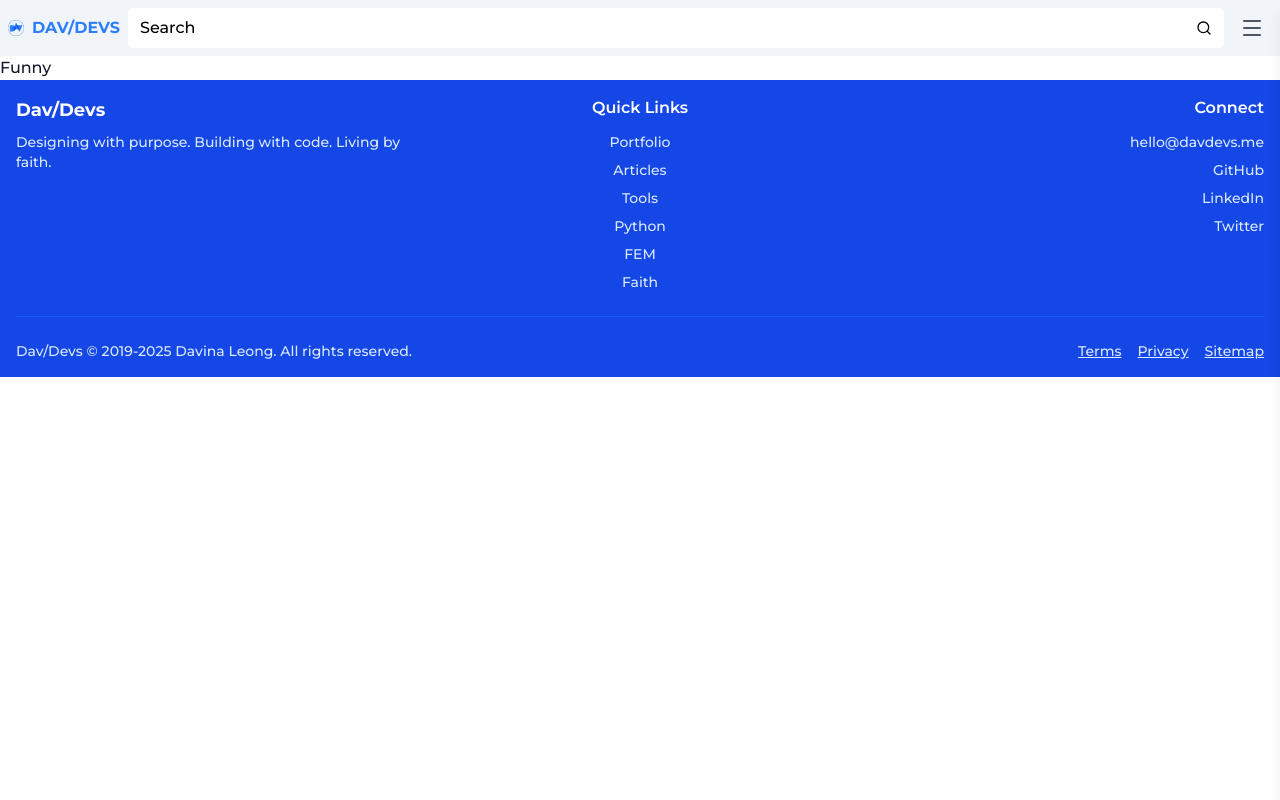
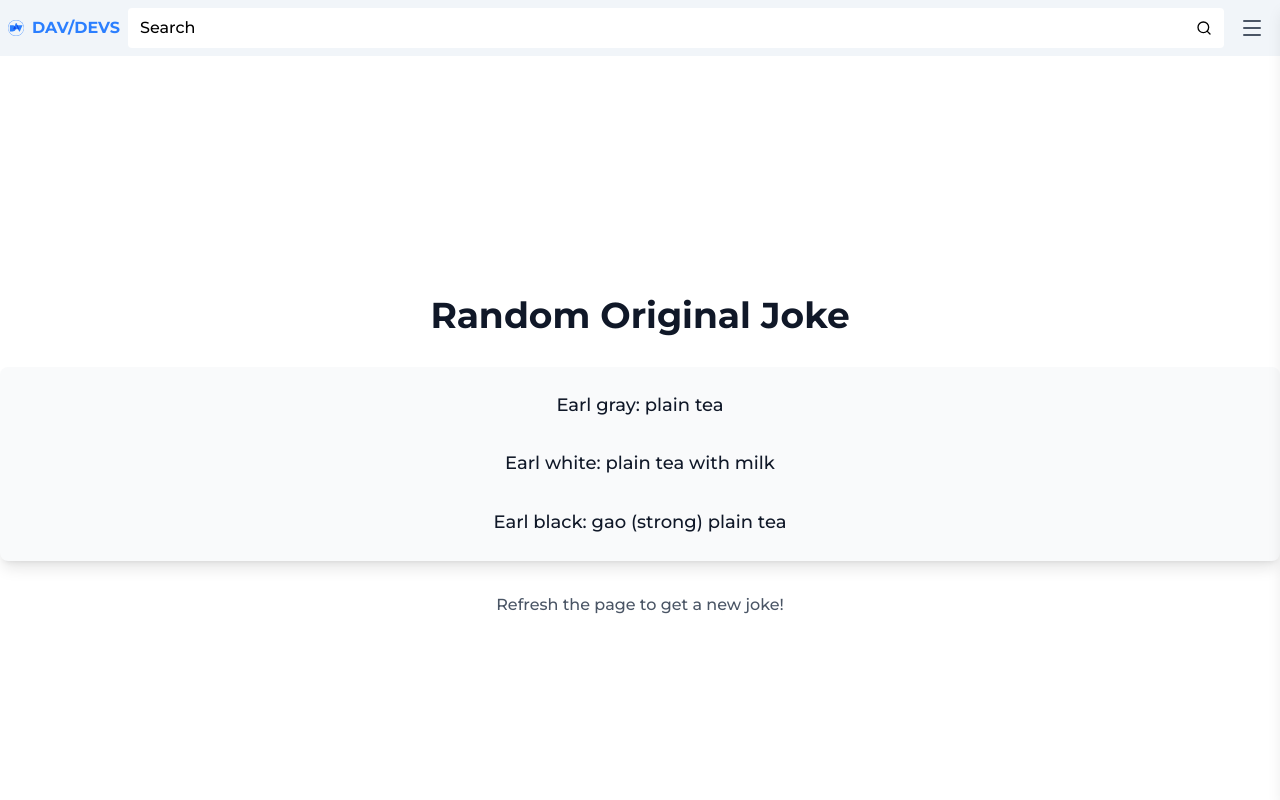
Before and after one commit to davinaleong/proj-davdevs-2025, a Next.js app: page /funny in a window 1280 px wide. Shown: the top 800 px of the page. Built offline with nearby package versions, Linux system fonts and the light colour scheme.

Commit message:
WIP funny page

```diff
--- a/app/funny/page.tsx
+++ b/app/funny/page.tsx
@@ -1,7 +1,201 @@
+'use client'
+
+import { useState, useEffect } from 'react'
+import { type Joke, getRandomJoke } from './../utils/jokes'
+import Button from './../components/Button'
+
 export default function Funny() {
+    const [joke] = useState<Joke>(() => getRandomJoke())
+    const [showAnswer, setShowAnswer] = useState(false)
+    const [timeLeft, setTimeLeft] = useState(10) // 10 seconds countdown
+    const [isActive, setIsActive] = useState(false)
+    const [userAnswer, setUserAnswer] = useState('')
+    const [feedback, setFeedback] = useState('')
+    const [hasSubmitted, setHasSubmitted] = useState(false)
+
+    // Start timer when it's a QA joke and answer isn't shown yet
+    useEffect(() => {
+        if (joke.type === 'qa' && !showAnswer) {
+            setIsActive(true)
+        }
+    }, [joke.type, showAnswer])
+
+    // Timer countdown logic
+    useEffect(() => {
+        let interval: NodeJS.Timeout | null = null
+
+        if (isActive && timeLeft > 0) {
+            interval = setInterval(() => {
+                setTimeLeft(time => time - 0.1) // Update every 100ms for smooth animation
+            }, 100)
+        } else if (timeLeft <= 0 && joke.type === 'qa' && !showAnswer) {
+            // Auto-reveal answer when time is up
+            setShowAnswer(true)
+            setIsActive(false)
+        }
+
+        return () => {
+            if (interval) clearInterval(interval)
+        }
+    }, [isActive, timeLeft, joke.type, showAnswer])
+
+    const handleShowAnswer = () => {
+        setShowAnswer(true)
+        setIsActive(false)
+    }
+
+    const calculateSimilarity = (userInput: string, correctAnswer: string): number => {
+        const user = userInput.toLowerCase().trim()
+        const correct = correctAnswer.toLowerCase().trim()
+
+        // Exact match
+        if (user === correct) return 100
+
+        // Check if user answer is contained in correct answer or vice versa
+        if (user.length > 0 && (correct.includes(user) || user.includes(correct))) {
+            return Math.max(60, Math.round((Math.min(user.length, correct.length) / Math.max(user.length, correct.length)) * 80))
+        }
+
+        // Calculate character similarity using Levenshtein distance concept
+        const maxLength = Math.max(user.length, correct.length)
+        if (maxLength === 0) return 100
+
+        let matches = 0
+        const minLength = Math.min(user.length, correct.length)
+
+        for (let i = 0; i < minLength; i++) {
+            if (user[i] === correct[i]) matches++
+        }
+
+        const similarity = Math.round((matches / maxLength) * 100)
+        return Math.max(0, similarity)
+    }
+
+    const getFeedbackMessage = (similarity: number): string => {
+        if (similarity >= 100) return "Excellent! That's the correct answer."
+        if (similarity >= 80) return "Very close! You're almost there."
+        if (similarity >= 60) return "Good attempt! You're on the right track."
+        if (similarity >= 40) return "Getting warmer, but not quite right."
+        if (similarity >= 20) return "Not quite there yet. Try a different approach."
+        return "That's not it, but keep trying!"
+    }
+
+    const handleSubmitAnswer = () => {
+        if (!userAnswer.trim() || !joke.answer) return
+
+        const similarity = calculateSimilarity(userAnswer, joke.answer)
+        const message = getFeedbackMessage(similarity)
+        setFeedback(message)
+        setHasSubmitted(true)
+
+        // If perfect match, auto-reveal answer after short delay
+        if (similarity >= 100) {
+            setTimeout(() => {
+                setShowAnswer(true)
+                setIsActive(false)
+            }, 2000)
+        }
+    }
+
+    const progressPercentage = Math.max(0, (timeLeft / 10) * 100)
+    const isFlashing = progressPercentage <= 10 && progressPercentage > 0
+
+    const renderJokeContent = () => {
+        if (joke.type === 'single') {
+            return (
+                <div className="max-w-2xl mx-auto p-6 text-center">
+                    <p className="whitespace-pre-line leading-relaxed text-lg">
+                        {joke.text}
+                    </p>
+                </div>
+            )
+        }
+
+        if (joke.type === 'qa') {
+            return (
+                <div className="max-w-2xl mx-auto p-6 text-center space-y-6">
+                    <p className="whitespace-pre-line leading-relaxed font-medium text-lg">
+                        {joke.question}
+                    </p>
+
+                    {!showAnswer ? (
+                        <div className="space-y-4">
+                            {/* Progress Bar */}
+                            <div className="w-full bg-gray-200 rounded-full h-2 dark:bg-gray-700">
+                                <div
+                                    className={`h-2 rounded-full transition-all duration-100 ${
+                                        isFlashing
+                                            ? 'bg-red-500 animate-pulse'
+                                            : 'bg-blue-500'
+                                    }`}
+                                    style={{ width: `${progressPercentage}%` }}
+                                />
+                            </div>
+
+                            {/* User Answer Input */}
+                            <div className="space-y-3">
+                                <div className="flex gap-2 max-w-md mx-auto">
+                                    <input
+                                        type="text"
+                                        value={userAnswer}
+                                        onChange={(e) => setUserAnswer(e.target.value)}
+                                        onKeyDown={(e) => e.key === 'Enter' && handleSubmitAnswer()}
+                                        placeholder="Type your answer..."
+                                        className="flex-1 px-3 py-2 border border-gray-300 rounded-md dark:bg-gray-700 dark:border-gray-600 dark:text-white focus:outline-none focus:ring-2 focus:ring-blue-500"
+                                        disabled={hasSubmitted}
+                                    />
+                                    <Button
+                                        variant="primary"
+                                        onClick={handleSubmitAnswer}
+                                        disabled={!userAnswer.trim() || hasSubmitted}
+                                    >
+                                        Submit
+                                    </Button>
+                                </div>
+
+                                {/* Feedback */}
+                                {feedback && (
+                                    <div className="p-3 bg-blue-50 dark:bg-blue-900/20 border border-blue-200 dark:border-blue-800 rounded-lg">
+                                        <p className="text-sm font-medium text-blue-900 dark:text-blue-100">
+                                            {feedback}
+                                        </p>
+                                    </div>
+                                )}
+                            </div>
+
+                            <Button variant="secondary" onClick={handleShowAnswer}>
+                                Show Answer ({Math.ceil(timeLeft)}s)
+                            </Button>
+                        </div>
+                    ) : (
+                        <p className="whitespace-pre-line leading-relaxed font-medium text-lg bg-green-50 dark:bg-green-900/20 p-4 rounded-lg border border-green-200 dark:border-green-800">
+                            {joke.answer}
+                        </p>
+                    )}
+                </div>
+            )
+        }
+
+        return null
+    }
+
     return (
-        <div>
-            Funny
+        <div className="min-h-screen grid place-items-center bg-white dark:bg-gray-900">
+            <div className="container mx-auto py-8">
+                <h1 className="text-4xl font-bold text-center mb-8 text-gray-900 dark:text-white">
+                    Random Original Joke
+                </h1>
+
+                <section className="bg-gray-50 dark:bg-gray-800 rounded-lg shadow-lg">
+                    {renderJokeContent()}
+                </section>
+
+                <div className="text-center mt-8">
+                    <p className="text-gray-600 dark:text-gray-400">
+                        Refresh the page to get a new joke!
+                    </p>
+                </div>
+            </div>
         </div>
     )
 }
```
